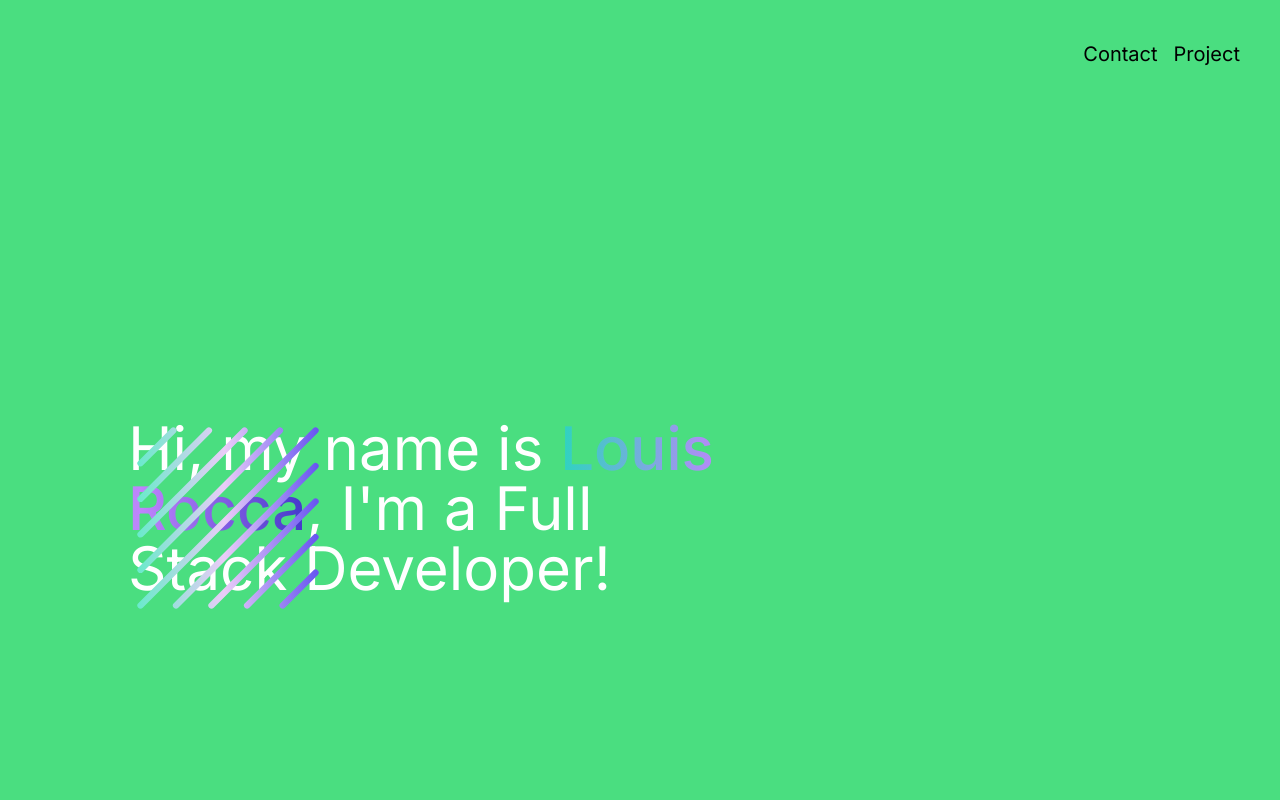
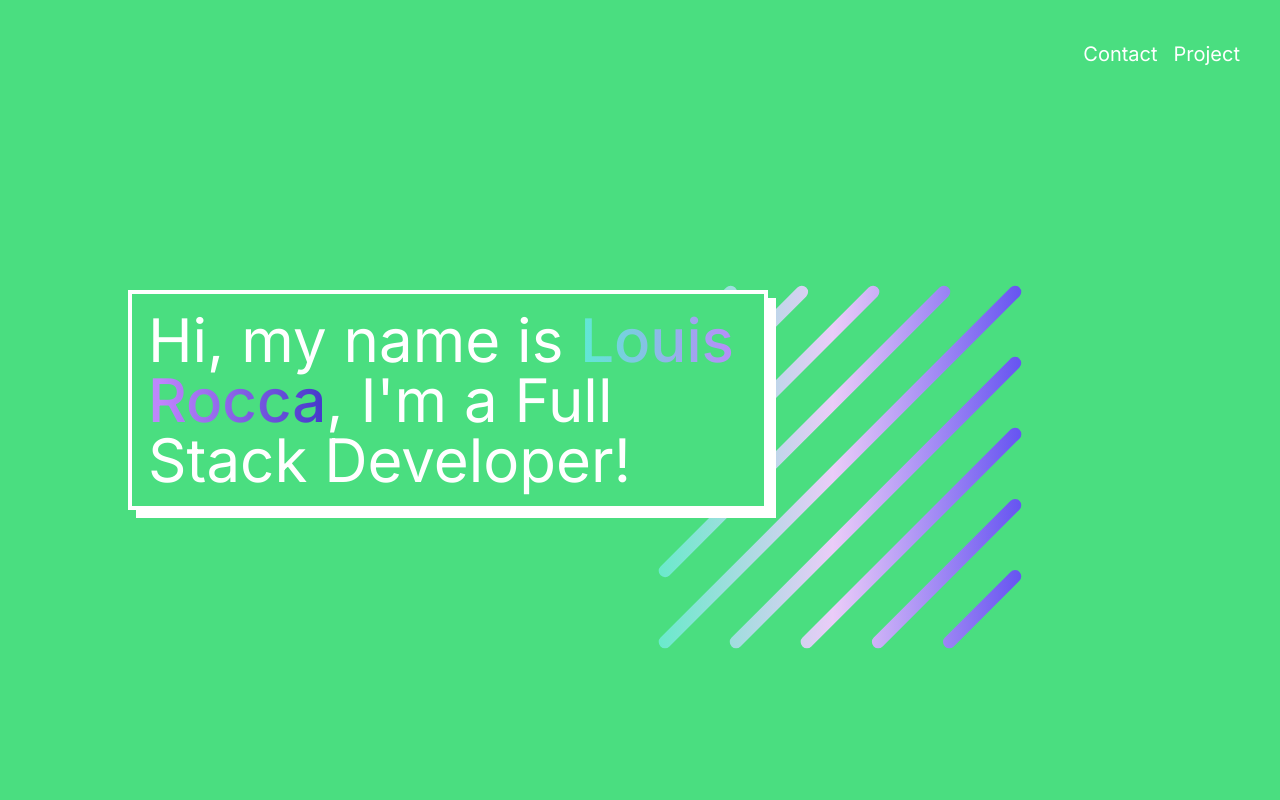
Before and after one commit to Louisrca/louisrca-next-js, a Next.js app: page / in a window 1280 px wide. Shown: the top 800 px of the page. Built offline with nearby package versions, Linux system fonts and the light colour scheme.

Commit message:
Fix z-index svg shape

```diff
--- a/src/app/globals.css
+++ b/src/app/globals.css
@@ -3,7 +3,8 @@
 @tailwind utilities;
 
 :root {
-  --foreground-rgb: black;
+  --foreground-black-hex: #000000;
+  --foreground-white-hex: #ffffff;
   --background-start-rgb: 214, 219, 220;
   --background-end-rgb: 255, 255, 255;
   --background-start-white: 250, 250, 250;
@@ -18,7 +19,7 @@
 }
 
 body {
-  color: var(--foreground-rgb);
+  color: var(--foreground-white-hex);
   background: rgb(var(--background-start-white));
 }
 html {
--- a/src/app/page.tsx
+++ b/src/app/page.tsx
@@ -6,7 +6,7 @@
 export default function Home() {
   return (
     <main className="flex min-h-screen flex-col items-center justify-between">
-      <div className="w-full bg-green-400">
+      <div className="w-full bg-green-400 absolute">
         <NavBar />
       </div>
       <div className="flex w-full  justify-start items-center h-screen bg-green-400">
--- a/src/components/presentation/presentation-section.tsx
+++ b/src/components/presentation/presentation-section.tsx
@@ -3,21 +3,25 @@
 import { ShapeGrid } from "@/common/svg/shapes-grid";
 export default function Presentation() {
   return (
-    <div className="w-1/2 sm:ml-8  md:ml-32">
-      <figure id="titlePresentation">
-        {" "}
-        <div className="absolute top-58 z-0">
-          <ShapeGrid width={"200"} height={"200"} />
-        </div>
-        <h1 className="text-6xl z-40 text-white">
+    <>
+      <div className="absolute left-1/2 top-1/3">
+        <ShapeGrid width={"400"} height={"400"} />
+      </div>
+      <div
+        className="w-1/2 sm:ml-8 md:ml-32 p-4 border-4 border-white z-50 bg-green-400"
+        style={{
+          boxShadow: "8px 8px 0 white",
+        }}
+      >
+        <h1 className="text-6xl z-40 text-white" id="titlePresentation">
           Hi, my name is{" "}
-          <span className="bg-gradient-to-l from-indigo-700 via-purple-400 to-teal-400 bg-clip-text text-transparent font-medium">
+          <span className="bg-gradient-to-l from-indigo-700 via-purple-400 to-teal-300 bg-clip-text text-transparent font-medium">
             Louis Rocca
           </span>
           , I'm a Full Stack Developer!
         </h1>
         <p></p>
-      </figure>
-    </div>
+      </div>
+    </>
   );
 }
```
